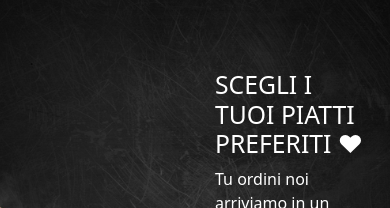
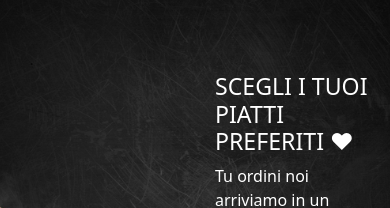
Before and after one commit to Denis-Turbatu/vite-vue-deliveboo, a Vue app: page / in a window 390 px wide. Shown: the part 143-351 px from the top of the page. Built offline with nearby package versions, Linux system fonts and the light colour scheme; no server answers; what vue-braintree would draw is missing.

Commit message:
Feat: fix homePage responsive ..

```diff
--- a/src/components/AppCard.vue
+++ b/src/components/AppCard.vue
@@ -22,7 +22,7 @@ export default {
   <router-link
     :to="{ name: 'ristorante', params: { slug: restaurantObject.slug } }"
     @click="store.storeRestaurantId = restaurantObject.id"
-    class="card ms-height text-decoration-none mb-3"
+    class="card ms-height text-decoration-none mb-2"
   >
     <img
       :src="restaurantObject.image"
@@ -45,7 +45,7 @@ export default {
 <style scoped lang="scss">
 .card {
   margin: 10px;
-  width: 100%;
+  width: 95%;
   height: 280px;
 }
 .card-img-top {
--- a/src/pages/HomePage.vue
+++ b/src/pages/HomePage.vue
@@ -80,7 +80,7 @@
         'background-position': 'bottom'
       }">
       <div class="hero-text text-white">
-        <h2>SCEGLI I TUOI PIATTI PREFERITI &hearts;</h2>
+        <h3>SCEGLI I TUOI PIATTI PREFERITI &hearts;</h3>
         <span>Tu ordini noi arriviamo in un DeliveBoo!</span>
       </div>
       <div class="search-container">
@@ -124,6 +124,10 @@
 </template>
 
 <style lang="scss">
+
+main{
+  overflow-y: hidden;
+}
   .typology-text {
     z-index: 9999;
     background-color: white;
```
